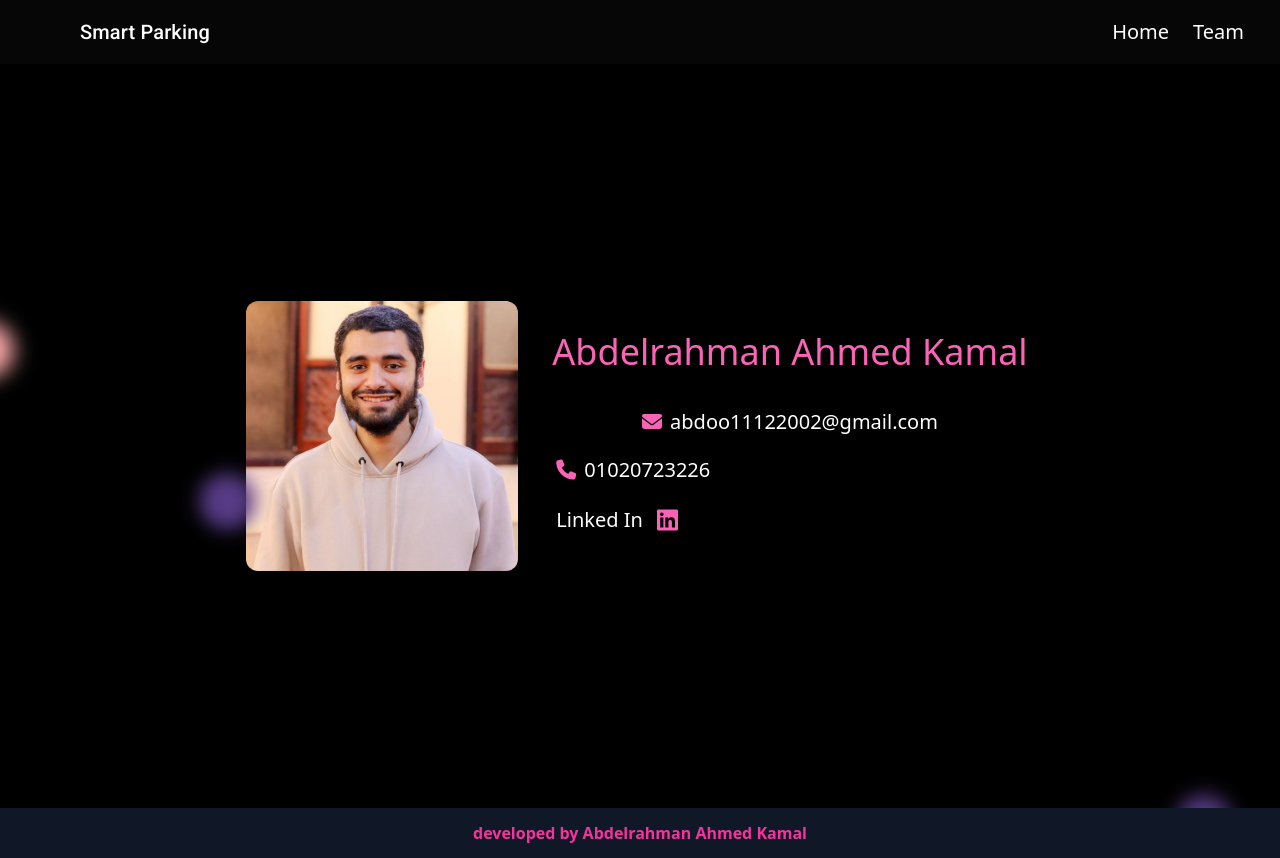
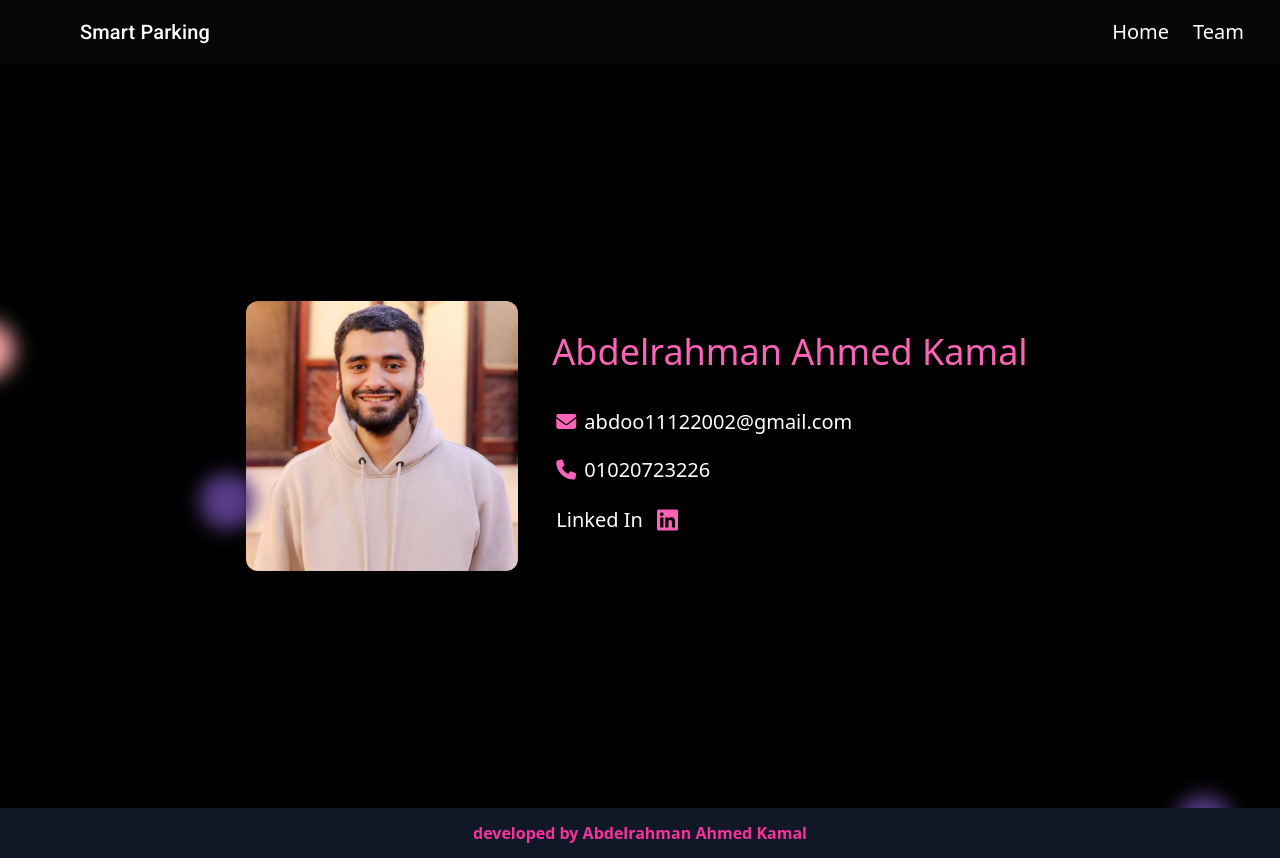
Before and after one commit to MohamedYasser16/Smart-Parking, a React (Vite) app: page /team/Abdelrahman in a window 1280 px wide. Built offline with nearby package versions, Linux system fonts and the light colour scheme; some icons are missing; a web font is replaced by a local one.

Commit message:
finall777777

```diff
--- a/src/Component/MemberDetails.jsx
+++ b/src/Component/MemberDetails.jsx
@@ -50,7 +50,7 @@ console.log(detail.name);
            <p className='text-white  text-2xl mt-2 capitalize p-1.5'>{detail[0]?.bio}</p>
 
          {
-          detail[0]?.email ?  <div className="flex justify-center lg:justify-star items-center gap-x-2 hover:cursor-pointer p-2.5">
+          detail[0]?.email ?  <div className="flex justify-center lg:justify-start items-center gap-x-2 hover:cursor-pointer p-2.5">
              <span className='text-xl text-pink-400'><i class="fa-solid fa-envelope"></i></span>
              <a href={`mailto:${detail[0]?.email}`}> <p className='text-white text-xl '>{detail[0]?.email}  </p></a>
 
```
